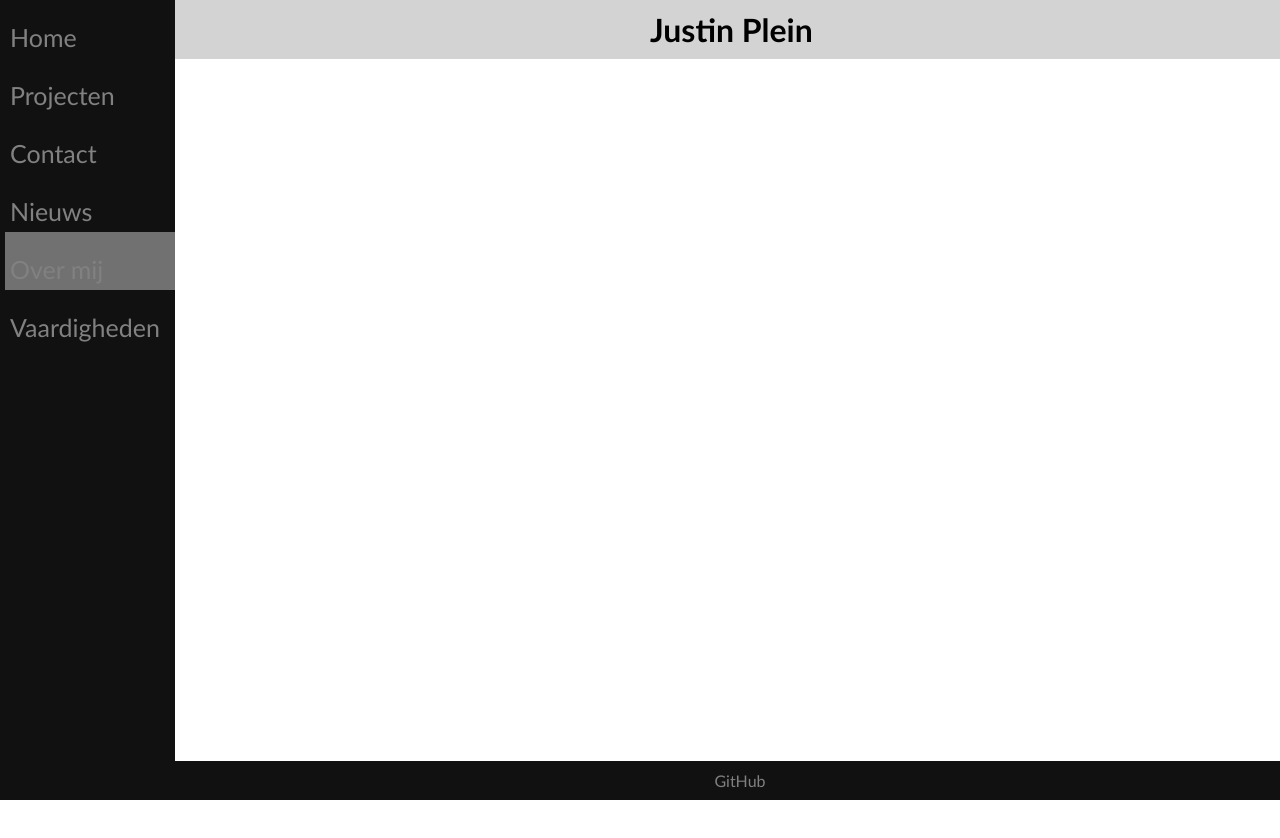
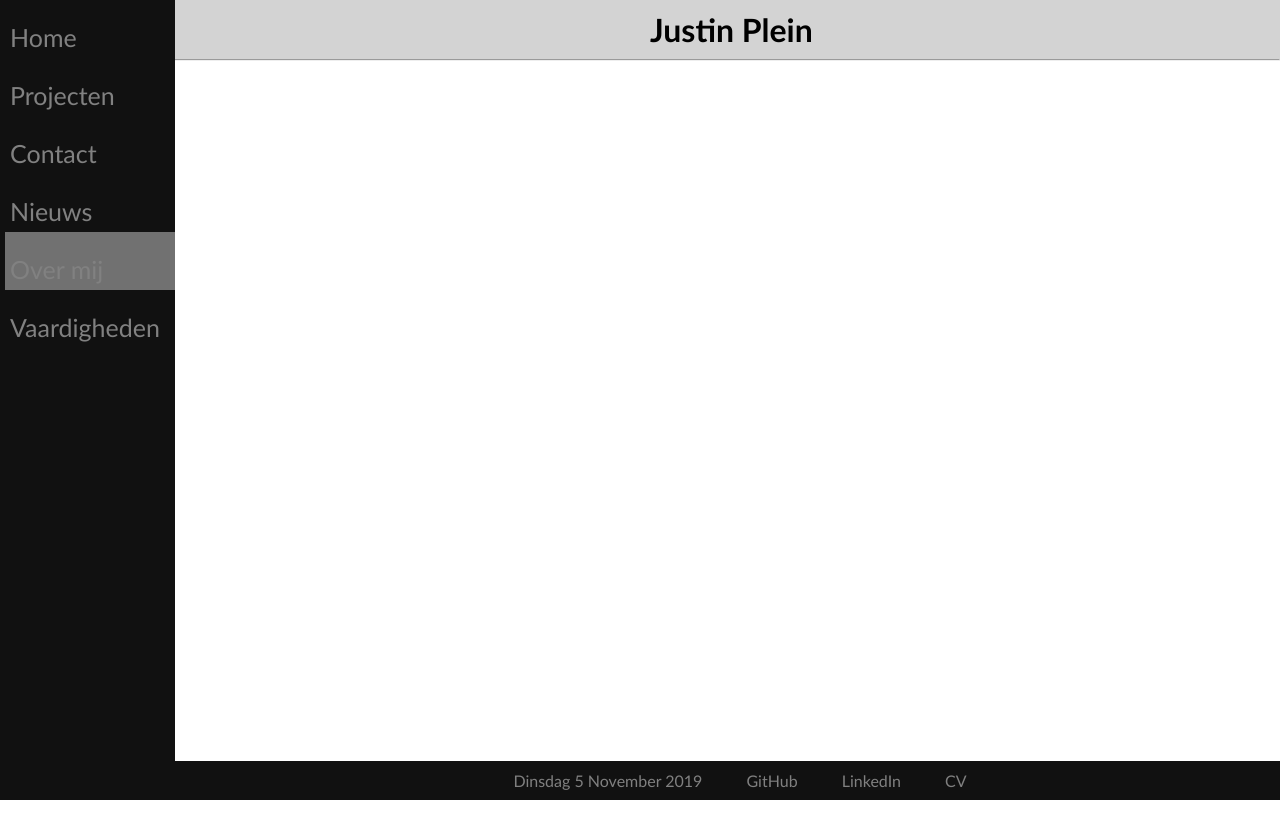
Before and after one commit to ROC-van-Amsterdam-College-Amstelland/project-portfolio-Justinnnp, a plain HTML site: page over-mij.html in a window 1280 px wide. Shown: the top 838 px of the page. Drawn offline with Linux system fonts and the light colour scheme.

Commit message:
kleine aanpassing in de footer gedaan.

```diff
--- a/CSS/style.css
+++ b/CSS/style.css
@@ -33,7 +33,9 @@ body {
     color: #818181;
     display: block;
 }
-
+.main-content {
+    height: 2000px;
+}
 .nav-bar a:hover {
     color: #f1f1f1;
     cursor: pointer;
--- a/over-mij.html
+++ b/over-mij.html
@@ -29,11 +29,15 @@
             <div class="main-content-title">
                 <h1>Justin Plein</h1>
             </div>
+            <hr>
     </main>
     <footer>
         <div class="footer-nav">
             <ul>
+                <li><a href="#">Dinsdag 5 November 2019 </a></li>
                 <li><a href="https://github.com/Justinnnp" target="_blank">GitHub</a></li>
+                <li><a href="https://www.linkedin.com/learning/me?u=57684913" target="_blank">LinkedIn</a></li>
+                <li><a href="file:///C:/Users/infoj/OneDrive%20-%20ROCvA,%20ROCvF%20en%20VOvA/Projectweek/CV-Justin-Plein%20Nov.%20'19.pdf" target="_blank">CV</a></li>
             </ul>
         </div>
     </footer>
```
Also changed, not shown: contact.html (+1 -2 lines), index.html (+3 -0 lines), nieuws.html (+3 -0 lines), projecten.html (+3 -0 lines), vaardigheden.html (+3 -0 lines).
